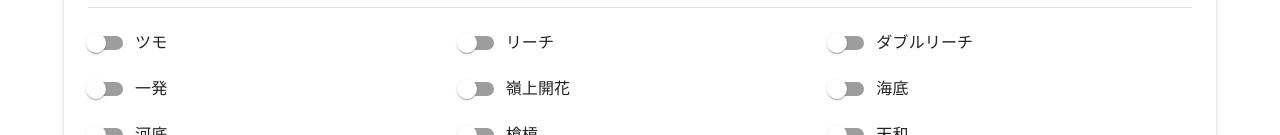
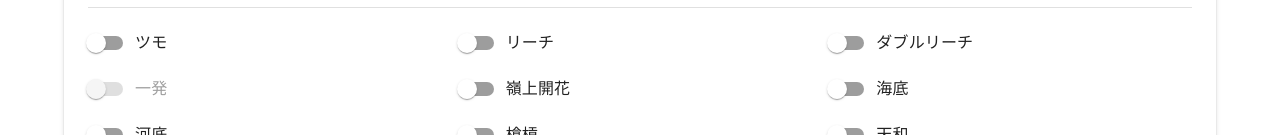
Before and after one commit to h1g0/riichi_mahjong_hand_analyzer, a React (Vite) app: page / in a window 1280 px wide. Shown: the part 665-800 px from the top of the page. Built offline with nearby package versions, Linux system fonts and the light colour scheme.

Commit message:
Disable ippatsu without riichi and lock melds when riichi is enabled

```diff
--- a/src/App.tsx
+++ b/src/App.tsx
@@ -293,6 +293,11 @@ function App() {
     setMelds((prev) => [...prev, { id: Date.now(), text: "", open: true }]);
   };
 
+  const clearMelds = () => {
+    meldInputRefs.current = {};
+    setMelds([]);
+  };
+
   const updateMeld = (id: number, patch: Partial<MeldInput>) => {
     setMelds((prev) => prev.map((m) => (m.id === id ? { ...m, ...patch } : m)));
   };
@@ -314,7 +319,7 @@ function App() {
 
   const resetHandInputs = () => {
     setHandInput("");
-    setMelds([]);
+    clearMelds();
     setSeatWind("east");
     setWinTileInput("");
     setIsTsumo(false);
@@ -376,6 +381,8 @@ function App() {
   const handleIntegerTextChange = (rawValue: string, setText: (value: string) => void) => {
     setText(rawValue);
   };
+
+  const isRiichiLike = isRiichi || isDoubleRiichi;
 
   const normalizeIntegerOnBlur = (
     textValue: string,
@@ -665,7 +672,11 @@ function App() {
                       </Box>
                     </Paper>
                   ))}
-                  <Button variant="contained" onClick={addMeld} disabled={melds.length >= 4}>
+                  <Button
+                    variant="contained"
+                    onClick={addMeld}
+                    disabled={melds.length >= 4 || isRiichiLike}
+                  >
                     {t("addMeld")}
                   </Button>
                 </Stack>
@@ -716,36 +727,54 @@ function App() {
               }}
             >
               {[
-                { label: t("tsumo"), value: isTsumo, set: setIsTsumo },
+                { label: t("tsumo"), value: isTsumo, set: setIsTsumo, disabled: false },
                 {
                   label: t("riichi"),
                   value: isRiichi,
+                  disabled: false,
                   set: (v: boolean) => {
                     setIsRiichi(v);
-                    if (v) setIsDoubleRiichi(false);
+                    if (v) {
+                      setIsDoubleRiichi(false);
+                      clearMelds();
+                    } else if (!isDoubleRiichi) {
+                      setIsIppatsu(false);
+                    }
                   },
                 },
                 {
                   label: t("doubleRiichi"),
                   value: isDoubleRiichi,
+                  disabled: false,
                   set: (v: boolean) => {
                     setIsDoubleRiichi(v);
-                    if (v) setIsRiichi(false);
+                    if (v) {
+                      setIsRiichi(false);
+                      clearMelds();
+                    } else if (!isRiichi) {
+                      setIsIppatsu(false);
+                    }
                   },
                 },
-                { label: t("ippatsu"), value: isIppatsu, set: setIsIppatsu },
-                { label: t("rinshan"), value: isRinshan, set: setIsRinshan },
-                { label: t("haitei"), value: isHaitei, set: setIsHaitei },
-                { label: t("houtei"), value: isHoutei, set: setIsHoutei },
-                { label: t("chankan"), value: isChankan, set: setIsChankan },
-                { label: t("tenhou"), value: isTenhou, set: setIsTenhou },
-                { label: t("chiihou"), value: isChiihou, set: setIsChiihou },
+                {
+                  label: t("ippatsu"),
+                  value: isIppatsu,
+                  set: setIsIppatsu,
+                  disabled: !isRiichiLike,
+                },
+                { label: t("rinshan"), value: isRinshan, set: setIsRinshan, disabled: false },
+                { label: t("haitei"), value: isHaitei, set: setIsHaitei, disabled: false },
+                { label: t("houtei"), value: isHoutei, set: setIsHoutei, disabled: false },
+                { label: t("chankan"), value: isChankan, set: setIsChankan, disabled: false },
+                { label: t("tenhou"), value: isTenhou, set: setIsTenhou, disabled: false },
+                { label: t("chiihou"), value: isChiihou, set: setIsChiihou, disabled: false },
               ].map((opt) => (
                 <Box key={opt.label}>
                   <FormControlLabel
                     control={
                       <Switch
                         checked={opt.value}
+                        disabled={opt.disabled}
                         onChange={(e) => opt.set(e.target.checked)}
                       />
                     }
```
